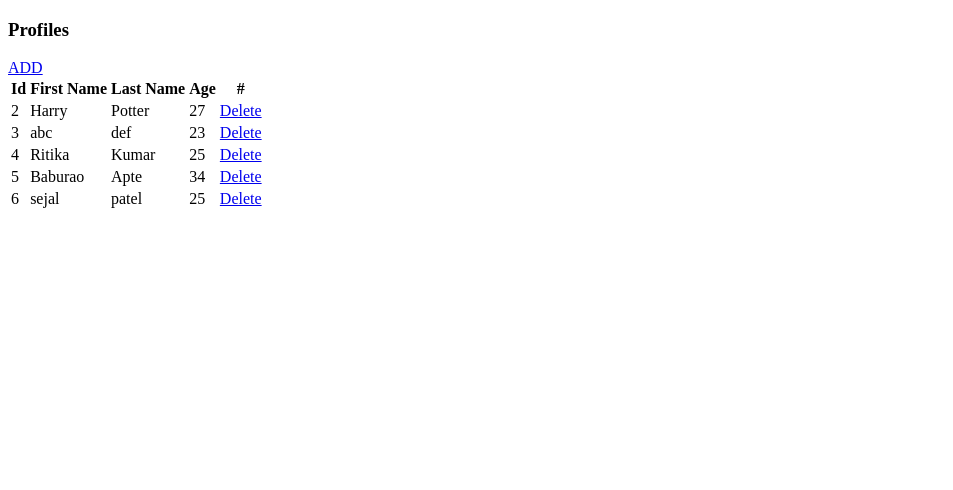
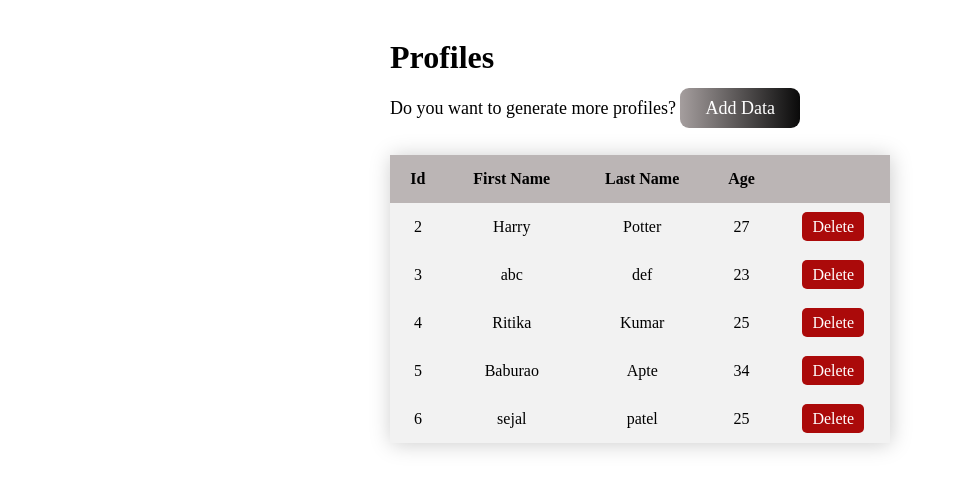
Before and after one commit to iacsd3341/web-application, a Flask app: page / in a window 1280 px wide. Shown: the top 490 px of the page, without its empty margins (0-953 px from the left). Run offline with Flask 2, Linux system fonts and the light colour scheme; data comes from the database, SQL or seed files in the repository; both versions use the stored data as it was after the commit; parts of the project's set-up code (start-up, migrations or seed data) failed here and were passed over.

Commit message:
Frontend Designing

```diff
--- a/Project/app.py
+++ b/Project/app.py
@@ -74,4 +74,4 @@ def erase(id):
 
 if __name__ == '__main__':
 
-        app.run(host='0.0.0.0')
+        app.run(host='0.0.0.0', port=6001)
--- /dev/null
+++ b/Project/static/style.css
@@ -0,0 +1,40 @@
+.content{
+	max-width:500px;
+	margin:auto;
+	padding:10px;
+}
+table {
+  border-collapse: collapse;
+  width: 100%;
+  box-shadow: 1px 1px 20px 0px #ccc;
+}
+
+td {
+  text-align: center;
+}
+th, td {
+  padding: 15px;
+}
+tr{background-color: #f2f2f2;}
+thead.tbl-header tr {
+    background: #bbb5b5!important;
+}
+td.delete-btn a{
+    background-color: #ab0808fc;
+    color: white;
+    padding: 6px 10px;
+    text-decoration: none;
+    border-radius: 5px;
+}
+
+p.add-profile {
+    text-align: left;
+    font-size: 18px;
+}
+a.add-btn {
+    padding: 10px 25px;
+    background-image: linear-gradient(to right, #a59e9e , #0a0a0a);
+    border-radius: 9px;
+    color: white;
+    text-decoration: none;
+}
--- a/Project/templates/index.html
+++ b/Project/templates/index.html
@@ -2,28 +2,35 @@
 <html>
 <head>
 	<title>Index Page</title>
+	<link href="static/style.css" rel="stylesheet">
 </head>
 <body>
-	<h3>Profiles</h3>
-	<a href="/add_data">ADD</a>
+	<div class="content">
+	<h1>Profiles</h1>
+	<p class="add-profile">Do you want to generate more profiles?  <a href="/add_data" class="add-btn">Add Data</a></p>
 	<br>
-	<table>
-		<thead>
+	<table class="content-table">
+		<thead class="tbl-header">
+			<tr>
 			<th>Id</th>
 			<th>First Name</th>
 			<th>Last Name</th>
 			<th>Age</th>
-			<th>#</th>
+			<th></th>
+			</tr>
 		</thead>
 		{% for data in profiles %}
 		<tbody>
+			<tr>
 			<td>{{data.id}}</td>
 			<td>{{data.first_name}}</td>
 			<td>{{data.last_name}}</td>
 			<td>{{data.age}}</td>
-			<td><a href="/delete/{{data.id}}" type="button">Delete</a></td>
+			<td class="delete-btn"><a href="/delete/{{data.id}}" type="button">Delete</a></td>
+			</tr>
 		</tbody>
 		{% endfor%}
 	</table>
+	</div>
 </body>
 </html>
```
Also changed, not shown: Project/site.db, 5 other files.
